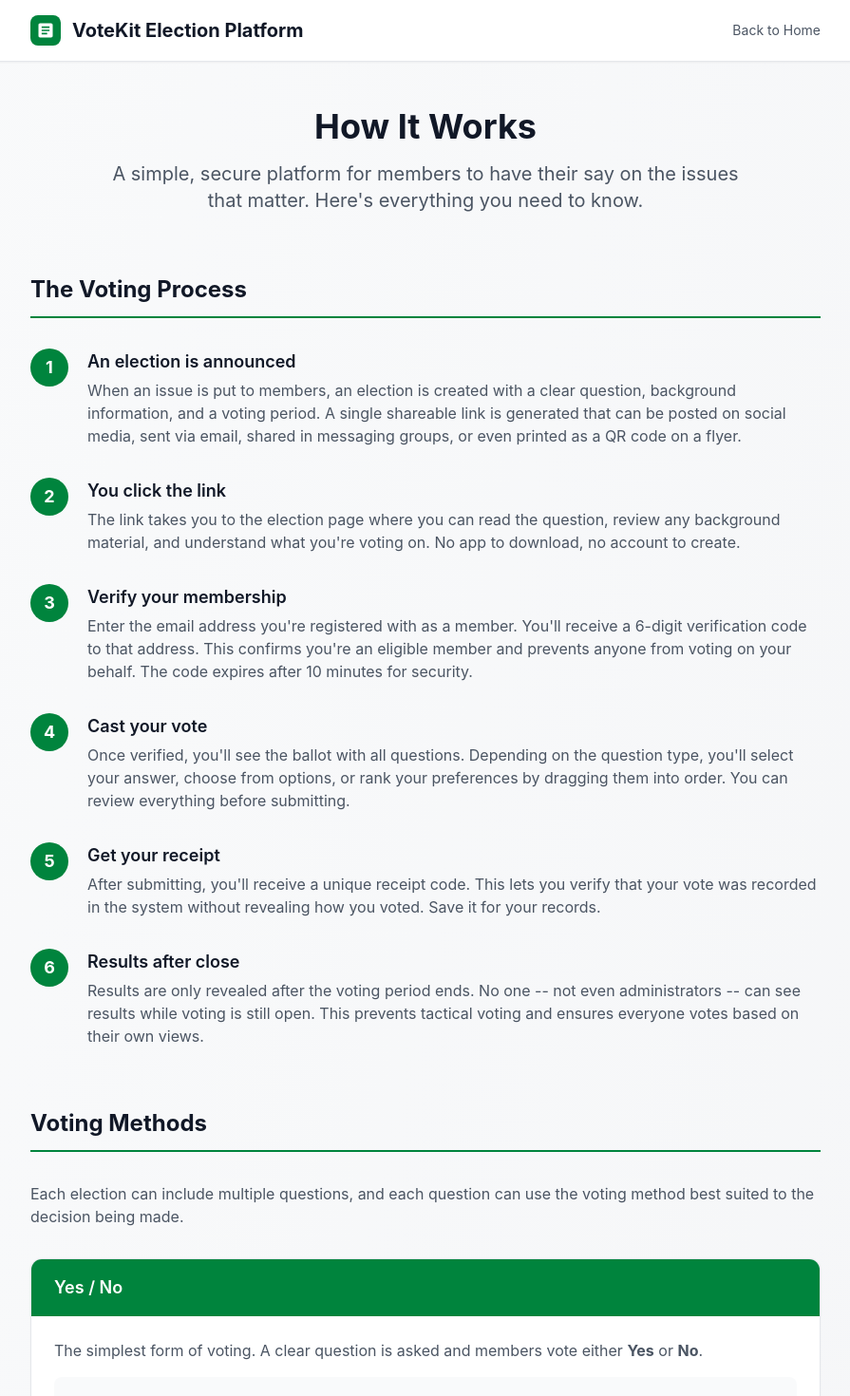
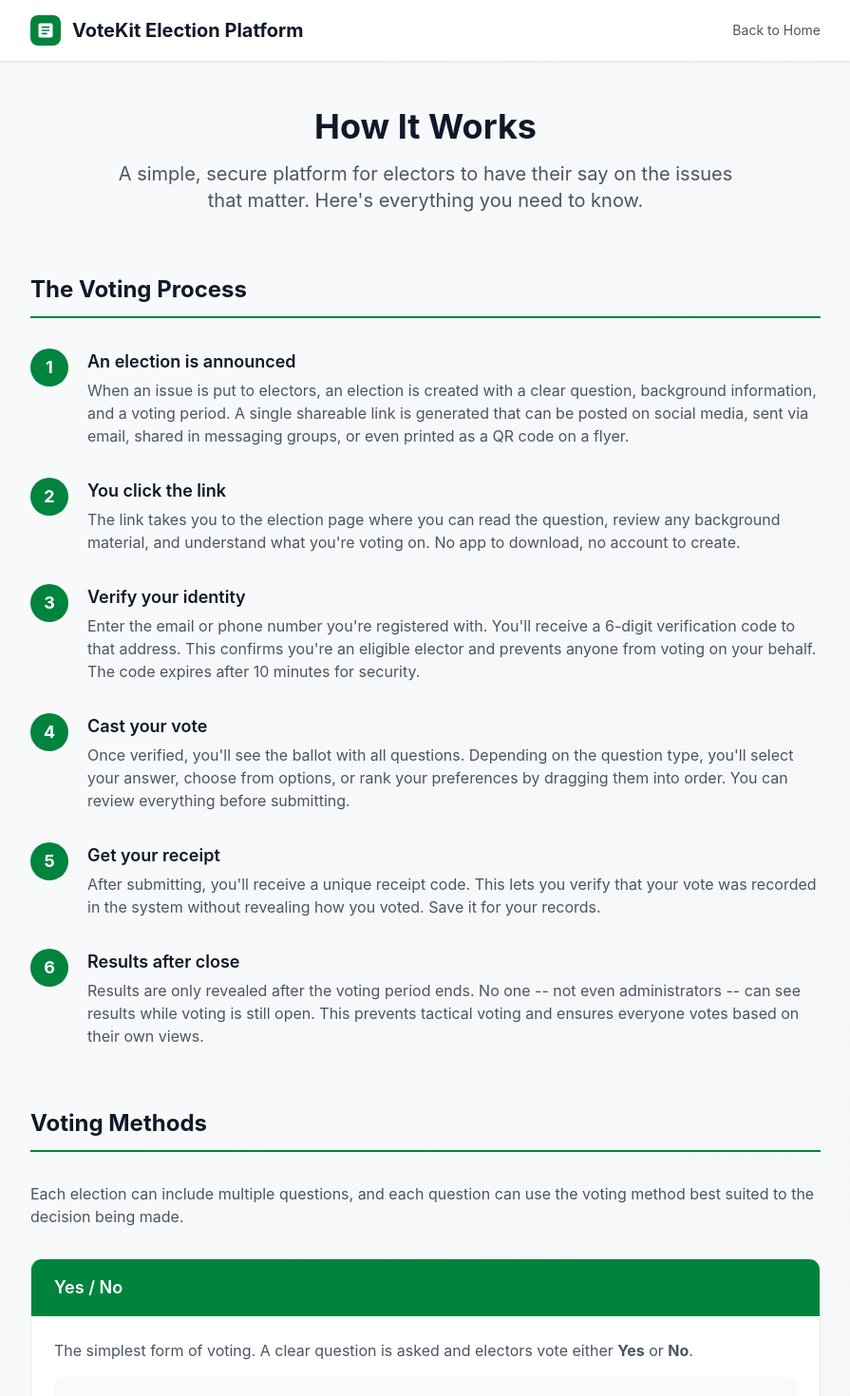
Before and after one commit to votekitorg/votekit, a Next.js app: page /about in a window 1280 px wide. Shown: the top 1470 px of the page at 95% size, without its empty margins (192-1087 px from the left). Built offline with nearby package versions, Linux system fonts and the light colour scheme.

Commit message:
refactor: rename member to elector, update verification references

```diff
--- a/src/app/about/page.tsx
+++ b/src/app/about/page.tsx
@@ -31,7 +31,7 @@ export default function AboutPage() {
         <div className="text-center mb-16">
           <h2 className="text-4xl font-bold text-gray-900 mb-4">How It Works</h2>
           <p className="text-xl text-gray-600 max-w-2xl mx-auto">
-            A simple, secure platform for members to have their say on the issues that matter.
+            A simple, secure platform for electors to have their say on the issues that matter.
             Here&apos;s everything you need to know.
           </p>
         </div>
@@ -50,7 +50,7 @@ export default function AboutPage() {
               <div className="ml-5">
                 <h4 className="text-lg font-semibold text-gray-900">An election is announced</h4>
                 <p className="text-gray-600 mt-1">
-                  When an issue is put to members, an election is created with a clear question,
+                  When an issue is put to electors, an election is created with a clear question,
                   background information, and a voting period. A single shareable link is generated
                   that can be posted on social media, sent via email, shared in messaging groups,
                   or even printed as a QR code on a flyer.
@@ -77,11 +77,11 @@ export default function AboutPage() {
                 3
               </div>
               <div className="ml-5">
-                <h4 className="text-lg font-semibold text-gray-900">Verify your membership</h4>
+                <h4 className="text-lg font-semibold text-gray-900">Verify your identity</h4>
                 <p className="text-gray-600 mt-1">
-                  Enter the email address you&apos;re registered with as a member. You&apos;ll receive
+                  Enter the email or phone number you&apos;re registered with. You&apos;ll receive
                   a 6-digit verification code to that address. This confirms you&apos;re an eligible
-                  member and prevents anyone from voting on your behalf. The code expires after
+                  elector and prevents anyone from voting on your behalf. The code expires after
                   10 minutes for security.
                 </p>
               </div>
@@ -149,7 +149,7 @@ export default function AboutPage() {
               </div>
               <div className="p-6">
                 <p className="text-gray-600 mb-4">
-                  The simplest form of voting. A clear question is asked and members vote
+                  The simplest form of voting. A clear question is asked and electors vote
                   either <strong>Yes</strong> or <strong>No</strong>.
                 </p>
                 <div className="bg-gray-50 rounded-lg p-4">
@@ -176,7 +176,7 @@ export default function AboutPage() {
               </div>
               <div className="p-6">
                 <p className="text-gray-600 mb-4">
-                  Members choose <strong>one option</strong> from a list of possibilities.
+                  Electors choose <strong>one option</strong> from a list of possibilities.
                   The option with the most votes wins (simple plurality).
                 </p>
                 <div className="bg-gray-50 rounded-lg p-4">
@@ -406,9 +406,9 @@ export default function AboutPage() {
                   <path strokeLinecap="round" strokeLinejoin="round" strokeWidth={2} d="M9 12l2 2 4-4m5.618-4.016A11.955 11.955 0 0112 2.944a11.955 11.955 0 01-8.618 3.04A12.02 12.02 0 003 9c0 5.591 3.824 10.29 9 11.622 5.176-1.332 9-6.03 9-11.622 0-1.042-.133-2.052-.382-3.016z" />
                 </svg>
               </div>
-              <h4 className="text-lg font-semibold text-gray-900 mb-2">One Member, One Vote</h4>
+              <h4 className="text-lg font-semibold text-gray-900 mb-2">One Elector, One Vote</h4>
               <p className="text-gray-600 text-sm">
-                Only verified members on the electoral roll can vote. Each member can only
+                Only verified electors on the electoral roll can vote. Each elector can only
                 vote once per election, enforced at the database level. Email verification
                 codes expire after 10 minutes and are limited to 3 per hour.
               </p>
@@ -435,7 +435,7 @@ export default function AboutPage() {
               </div>
               <h4 className="text-lg font-semibold text-gray-900 mb-2">Open Source</h4>
               <p className="text-gray-600 text-sm mb-3">
-                The entire platform is open source. Any member can inspect the code to
+                The entire platform is open source. Any elector can inspect the code to
                 verify that it works correctly and that votes are handled securely.
                 Transparency builds trust.
               </p>
@@ -464,8 +464,8 @@ export default function AboutPage() {
             <div className="bg-white rounded-xl shadow-sm border border-gray-200 p-6">
               <h4 className="font-semibold text-gray-900 mb-2">Can anyone vote?</h4>
               <p className="text-gray-600 text-sm">
-                No. Only members whose email address is on the verified electoral roll can vote.
-                Your membership is confirmed via email verification each time you vote.
+                No. Only electors whose email or phone number is on the verified electoral roll can vote.
+                Your identity is confirmed via email or SMS verification each time you vote.
               </p>
             </div>
 
@@ -483,7 +483,7 @@ export default function AboutPage() {
               <p className="text-gray-600 text-sm">
                 No. The system is designed so that your identity (that you voted) is stored
                 separately from your actual vote. There is no technical way for anyone -- including
-                administrators or developers -- to link a specific vote to a specific member.
+                administrators or developers -- to link a specific vote to a specific elector.
               </p>
             </div>
 
@@ -491,7 +491,7 @@ export default function AboutPage() {
               <h4 className="font-semibold text-gray-900 mb-2">When can I see the results?</h4>
               <p className="text-gray-600 text-sm">
                 Results are only published after the voting period closes. This prevents any
-                influence from partial results on members who haven&apos;t yet voted.
+                influence from partial results on electors who haven&apos;t yet voted.
               </p>
             </div>
 
@@ -532,7 +532,7 @@ export default function AboutPage() {
 
       <footer className="bg-white border-t border-gray-200 py-8 mt-12">
         <div className="max-w-4xl mx-auto px-4 sm:px-6 lg:px-8 text-center">
-          <p className="text-sm text-gray-600">&copy; {new Date().getFullYear()} Member Plebiscite Platform. Secure, transparent, democratic.</p>
+          <p className="text-sm text-gray-600">&copy; {new Date().getFullYear()} VoteKit Election Platform. Secure, transparent, democratic.</p>
         </div>
       </footer>
     </div>
--- a/src/app/page.tsx
+++ b/src/app/page.tsx
@@ -92,9 +92,9 @@ export default function HomePage() {
                 <path strokeLinecap="round" strokeLinejoin="round" strokeWidth={2} d="M17 20h5v-2a3 3 0 00-5.356-1.857M17 20H7m10 0v-2c0-.656-.126-1.283-.356-1.857M7 20H2v-2a3 3 0 015.356-1.857M7 20v-2c0-.656.126-1.283.356-1.857m0 0a5.002 5.002 0 019.288 0M15 7a3 3 0 11-6 0 3 3 0 016 0zm6 3a2 2 0 11-4 0 2 2 0 014 0zM7 10a2 2 0 11-4 0 2 2 0 014 0z" />
               </svg>
             </div>
-            <h4 className="text-lg font-semibold text-gray-900 mb-2">Member-Only</h4>
+            <h4 className="text-lg font-semibold text-gray-900 mb-2">Elector-Only</h4>
             <p className="text-gray-600">
-              Only verified members can participate. Identity verification ensures election integrity.
+              Only verified electors can participate. Identity is verified via email or SMS to ensure election integrity.
             </p>
           </div>
         </div>
```
